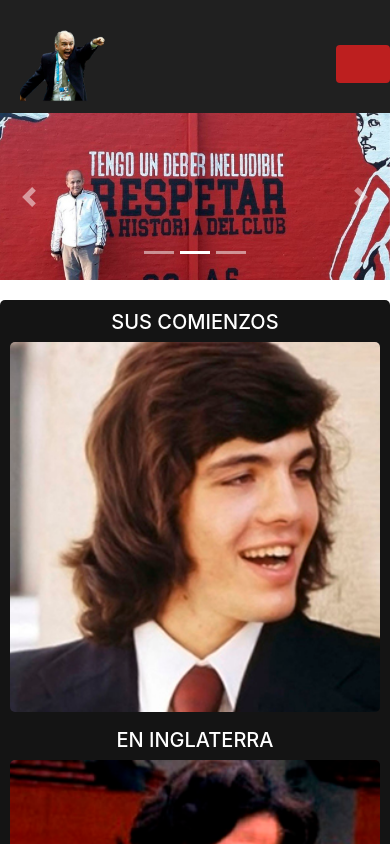
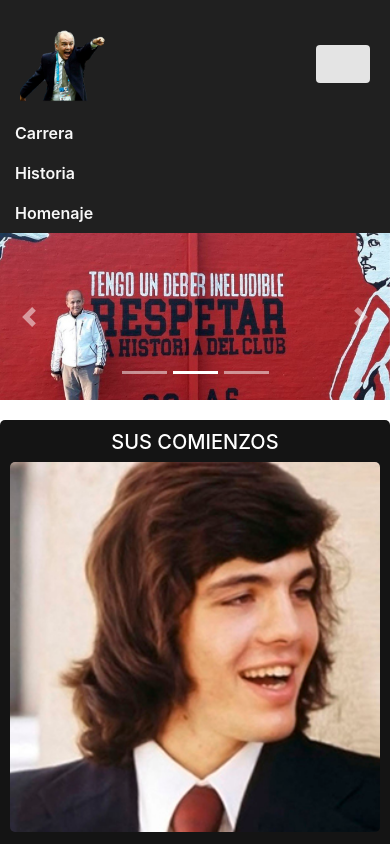
Before and after one commit to Fabfedr/Proyecto-Final-EDLP, a plain HTML site: page index.html in a window 390 px wide. Both pictures are taken after a click on the button "Toggle navigation". Shown: the top 844 px of the page. Drawn offline with nearby package versions, Linux system fonts and the light colour scheme.

Commit message:
Menu movil

```diff
--- a/index.html
+++ b/index.html
@@ -20,17 +20,21 @@
                     <img src="./Imagenes/Favicon.png" alt="" width="85" height="85" class="d-inline-block align-text-top">
 
                   </a>
-              <button class="navbar-toggler" type="button" data-bs-toggle="collapse" data-bs-target="#navbarNavAltMarkup" aria-controls="navbarNavAltMarkup" aria-expanded="false" aria-label="Toggle navigation">
+              <button class="navbar-toggler" type="button" data-toggle="collapse" data-target="#navbarNav" aria-controls="navbarNav" aria-expanded="false" aria-label="Toggle navigation">
                 <span class="navbar-toggler-icon"></span>
               </button>
-              <div class="collapse navbar-collapse" id="navbarNavAltMarkup">
-                <div class="navbar-nav">
-
-                  <a class="nav-link active" aria-current="page" href="#etapas">Etapas</a>
-                  <a class="nav-link" href="#historia">Historia</a>
-                  <a class="nav-link" href="#sabelita">Alejandro Sabella y sus Valores</a>
-                </div>
-              </div>
+              <div class="collapse navbar-collapse" id="navbarNav">
+                <ul class="navbar-nav">
+                  <li class="nav-item active">
+                    <a class="nav-link" href="#etapas"> Carrera <span class="sr-only">(current)</span></a>
+                  </li>
+                  <li class="nav-item">
+                    <a class="nav-link" href="#historia">Historia</a>
+                  </li>
+                  <li class="nav-item">
+                    <a class="nav-link" href="sabelita">Homenaje</a>
+                  </li>
+                </ul>
             </div>
           </nav>
 
@@ -224,10 +228,11 @@ En el año 2011, firmó un contrato con el club Al-Jazira Sporting Club en los E
 
 
 <footer class="pie">
-  <a class="piede" href="https://es.wikipedia.org/wiki/Alejandro_Sabella"> Información tomada de Wikipedia - Alejandro Sabella Q.E.P.D. </a>
+  <a class="piede" href="https://es.wikipedia.org/wiki/Alejandro_Sabella" target="_blank"> Información tomada de Wikipedia - Alejandro Sabella Q.E.P.D. </a>
 </footer>
 
 
 <script src="https://code.jquery.com/jquery-3.5.1.slim.min.js" integrity="sha384-DfXdz2htPH0lsSSs5nCTpuj/zy4C+OGpamoFVy38MVBnE+IbbVYUew+OrCXaRkfj" crossorigin="anonymous"></script>
-<script src="https://cdn.jsdelivr.net/npm/bootstrap@4.6.0/dist/js/bootstrap.bundle.min.js" integrity="sha384-Piv4xVNRyMGpqkS2by6br4gNJ7DXjqk09RmUpJ8jgGtD7zP9yug3goQfGII0yAns" crossorigin="anonymous"></script></body>
+<script src="https://cdn.jsdelivr.net/npm/bootstrap@4.6.0/dist/js/bootstrap.bundle.min.js" integrity="sha384-Piv4xVNRyMGpqkS2by6br4gNJ7DXjqk09RmUpJ8jgGtD7zP9yug3goQfGII0yAns" crossorigin="anonymous"></script>
+</body>
 </html>
--- a/style.css
+++ b/style.css
@@ -131,8 +131,10 @@ padding-top: 20px;
 }
 
 .navbar-toggler {
-    background-color:  rgb(189, 31, 31)  !important;
+    background-color:  rgb(228, 228, 228)  !important;
     border: none !important;
+    margin-right: 20px;
+
 }
 
 .navbar-toggler:focus {
@@ -160,3 +162,8 @@ a {
     color: white !important;
     font-size: 12px;
 }
+
+li {
+    padding-left: 15px;
+
+}
```
